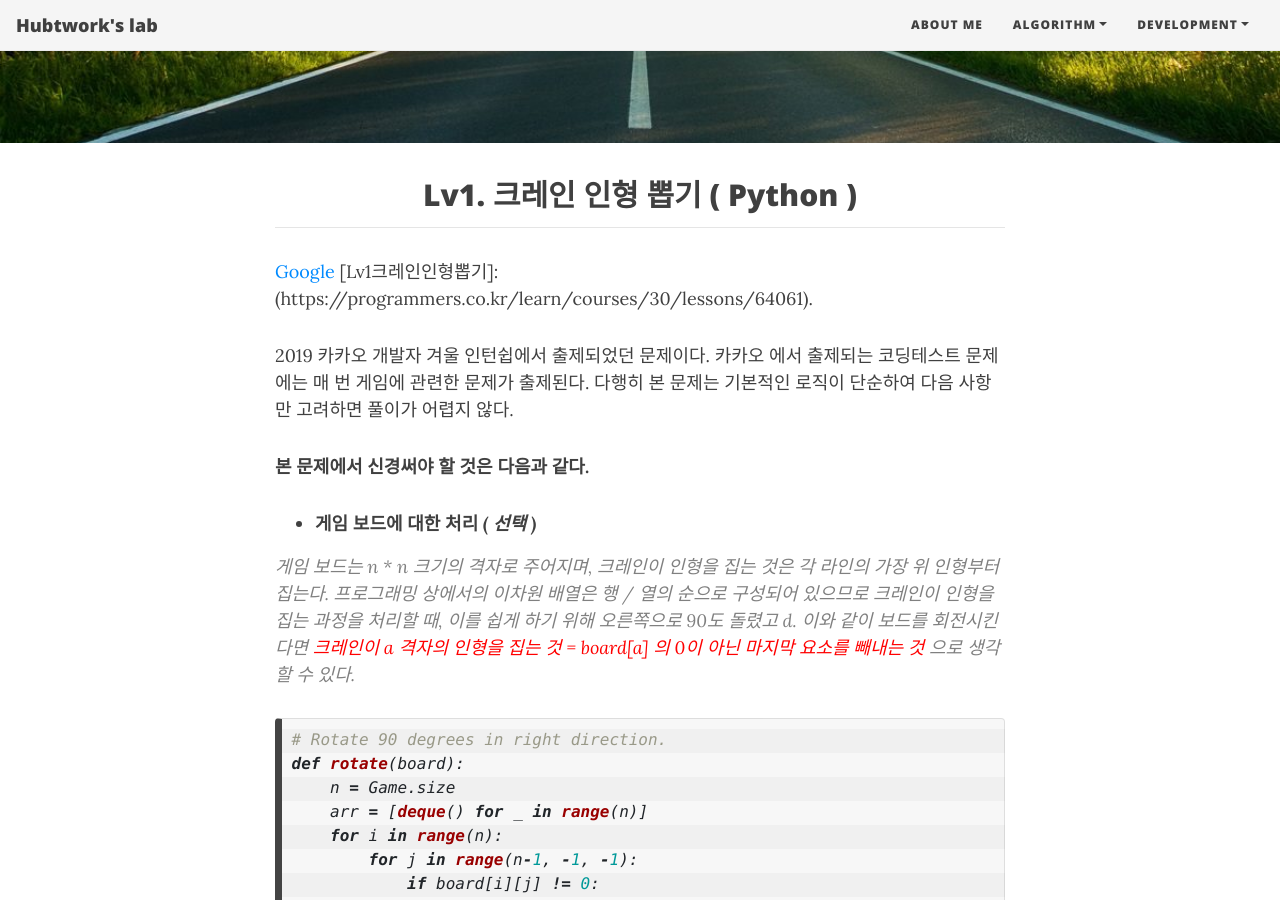
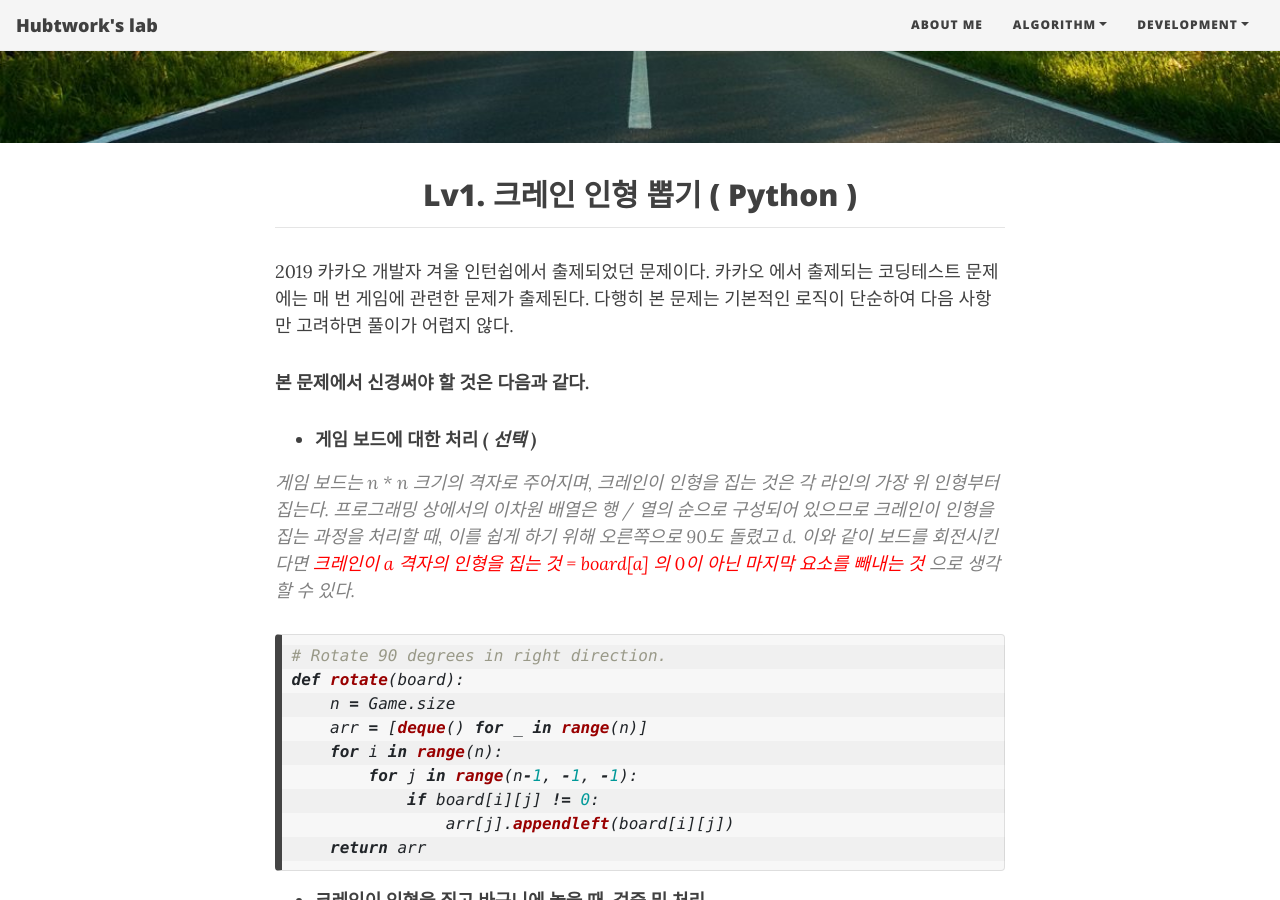
Before and after one commit to YoonhoRayLee/YoonhoRayLee.github.io, a Jekyll site: the page built from _posts/2020-07-28-Lv1-크레인-인형-뽑기.md, in a window 1280 px wide and 900 px high, scrolled down 445 px. Built offline with Jekyll 4.4.1, drawn with Linux system fonts in a browser that asks for light colours; nearby versions of some CDN libraries; comment, search, counter and statistics services are not loaded.

Commit message:
Update 2020-07-28-Lv1-크레인-인형-뽑기.md

```diff
--- a/_posts/2020-07-28-Lv1-크레인-인형-뽑기.md
+++ b/_posts/2020-07-28-Lv1-크레인-인형-뽑기.md
@@ -14,8 +14,9 @@
 </center>
 
 ------
-[Google](http://www.google.co.kr)
-[Lv1크레인인형뽑기]:(https://programmers.co.kr/learn/courses/30/lessons/64061).
+
+[Lv1 크레인인형뽑기]:(https://programmers.co.kr/learn/courses/30/lessons/64061)
+
 
  2019 카카오 개발자 겨울 인턴쉽에서 출제되었던 문제이다. 카카오 에서 출제되는 코딩테스트 문제에는 매 번 게임에 관련한 문제가 출제된다. 다행히 본 문제는 기본적인 로직이 단순하여 다음 사항만 고려하면 풀이가 어렵지 않다.
 
```
